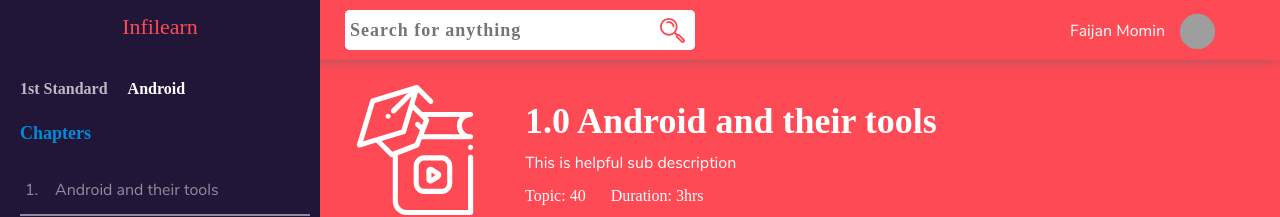
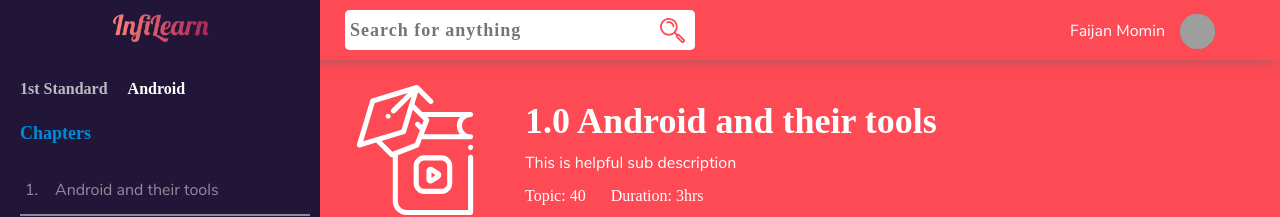
Before and after one commit to infilearn/Infi-learn, a plain HTML site: page dashboard.html in a window 1280 px wide. Shown: the top 217 px of the page. Drawn offline with nearby package versions, Linux system fonts and the light colour scheme; grey boxes are pictures that could not be loaded; a web font is replaced by a local one.

Commit message:
first commit

```diff
--- a/dashboard.html
+++ b/dashboard.html
@@ -11,7 +11,7 @@
     <header>
         <div class="subject-dashboard-header-desktop">
             <div class="subject-dashboard-header-title">
-                <h2>Infilearn</h2>
+                <img class="infilearn-logo" src="content/icons/new.png" alt="Infilearn Logo" height="55px">
             </div>
             <div class="subject-dashboard-header-search-bar">
                 <div class="subject-dashboard-search-bar-box">
```
